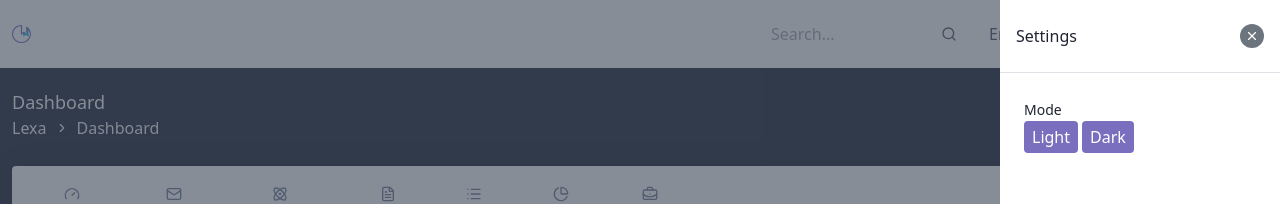
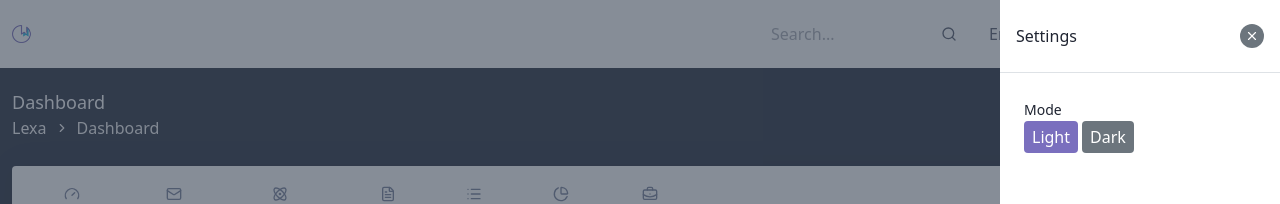
Before and after one commit to Hasmik-Mejlumyan/dynamic-dashboard-example, a React (Vite) app: page / in a window 1280 px wide. Both pictures are taken after a click on the button 1248 px from the left and 33 px from the top of the page. Shown: the top 204 px of the page. Built offline with nearby package versions, Linux system fonts and the light colour scheme.

Commit message:
added dark light mode setup

```diff
--- a/src/components/layout/MainLayout/SideBar.tsx
+++ b/src/components/layout/MainLayout/SideBar.tsx
@@ -2,11 +2,14 @@ import type { FC } from 'react';
 import type { ISideBarProps } from './types.ts';
 import Button from '../../UI/Button/Button.tsx';
 import { X } from 'lucide-react';
+import useDarkMode from '../../../hooks/useDarkMode.ts';
 
 const SideBar: FC<ISideBarProps> = ({
   isOpen = false,
   onChange = () => {}
 }) => {
+  const { theme, changeTheme } = useDarkMode();
+
   const handleClose = () => {
     onChange(false);
   };
@@ -32,10 +35,22 @@ const SideBar: FC<ISideBarProps> = ({
             />
           </div>
           <div className="flex-1 p-6">
-            <span className="text-sm text-text-color">Mode</span>
+            <span className="text-sm text-text-color mb-2">Mode</span>
             <div className="flex items-center gap-1">
-              <Button>Light</Button>
-              <Button>Dark</Button>
+              <Button
+                className="!ring-0"
+                variant={theme === 'light' ? 'primary' : 'secondary'}
+                onClick={() => changeTheme('light')}
+              >
+                Light
+              </Button>
+              <Button
+                className="!ring-0"
+                variant={theme === 'dark' ? 'primary' : 'secondary'}
+                onClick={() => changeTheme('dark')}
+              >
+                Dark
+              </Button>
             </div>
           </div>
         </div>
--- a/src/css/base.css
+++ b/src/css/base.css
@@ -83,6 +83,50 @@
   }
 }
 
+[data-theme="light"] {
+  --background-body: var(--white-muted);
+  --background-sub-header: var(--gray-medium);
+  --background-header: var(--white);
+  --background-navbar: var(--white);
+
+  --card-background: var(--white);
+  --card-text-color: var(--text-light);
+
+  --text-color: var(--text-light);
+  --text-color-alpha: var(--text-light-alpha);
+
+  --header-item-color: var(--header-item-color-light);
+  --header-search-background: var(--white);
+
+  --inbox-title-color: var(--gray-medium);
+
+  --border-color: var(--border-light);
+
+  --recent-activity-item-bg: var(--recent-activity-item-bg-light);
+}
+
+[data-theme="dark"] {
+  --background-body: var(--gray);
+  --background-sub-header: var(--gray-medium);
+  --background-header: var(--primary);
+  --background-navbar: var(--gray-light);
+
+  --card-background: var(--gray-medium);
+  --card-text-color: var(--text-dark);
+
+  --text-color: var(--white);
+  --text-color-alpha: var(--white);
+
+  --header-item-color: var(--header-item-color-dark);
+  --header-search-background: var(--white-alpha);
+
+  --inbox-title-color: var(--white);
+
+  --border-color: var(--border-dark);
+
+  --recent-activity-item-bg: var(--recent-activity-item-bg-dark);
+}
+
 body {
   @apply bg-background-body;
 }
--- /dev/null
+++ b/src/hooks/useDarkMode.ts
@@ -0,0 +1,32 @@
+import { useEffect } from 'react';
+
+import useLocalStorage from './useLocalStorage.ts';
+
+export type ThemeType = 'light' | 'dark';
+
+const useDarkMode = () => {
+  const [theme, setTheme] = useLocalStorage(
+    'theme',
+    window.matchMedia('(prefers-color-scheme: dark)').matches ? 'dark' : 'light',
+  );
+
+  const toggleTheme = () => {
+    setTheme(theme === 'light' ? 'dark' : 'light');
+  };
+
+  const changeTheme = (theme: ThemeType) => {
+    setTheme(theme);
+  };
+
+  useEffect(() => {
+    document.documentElement.setAttribute('data-theme', theme);
+  }, [theme]);
+
+  return {
+    theme,
+    toggleTheme,
+    changeTheme,
+  };
+};
+
+export default useDarkMode;
--- /dev/null
+++ b/src/hooks/useLocalStorage.ts
@@ -0,0 +1,24 @@
+import { useEffect, useState } from 'react';
+
+const PREFIX = 'dynamic-dashboard-';
+
+const useLocalStorage = (key: string, initialValue: unknown) => {
+  const prefixedKey = PREFIX + key;
+  const [value, setValue] = useState(() => {
+    const jsonValue = localStorage.getItem(prefixedKey);
+    if (jsonValue !== null) return JSON.parse(jsonValue);
+    if (typeof initialValue === 'function') {
+      return initialValue();
+    } else {
+      return initialValue;
+    }
+  });
+
+  useEffect(() => {
+    localStorage.setItem(prefixedKey, JSON.stringify(value));
+  }, [prefixedKey, value]);
+
+  return [value, setValue];
+};
+
+export default useLocalStorage;
--- a/tailwind.config.js
+++ b/tailwind.config.js
@@ -33,6 +33,16 @@ module.exports = {
         'recent-activity-date': 'var(--recent-activity-date)',
         'recent-activity-item-bg': 'var(--recent-activity-item-bg)',
       },
+      screens: {
+        xxs: '{ max: 320px }',
+        xs: '{ max: 375px }',
+        sm: '{ max: 575px }',
+        md: '{ max: 768px }',
+        lg: '{ max: 992px }',
+        xl: '{ max: 1200px }',
+        '2xl': '{ max: 1440px }',
+        '3xl': '{ max: 1920px }',
+      }
     },
   },
   plugins: [],
```
